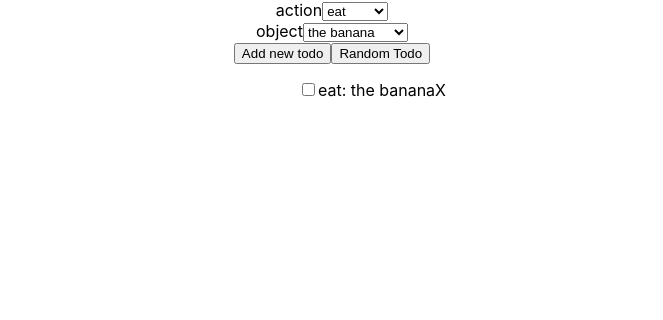
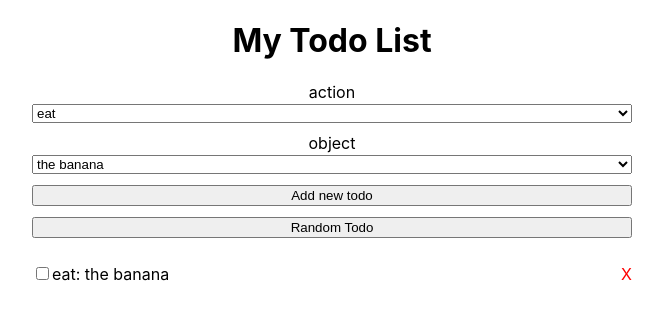
Before and after one commit to kentOneR/todo-list, a React (Create React App) app: page / in a window 1280 px wide. Both pictures are taken after a click on the input "Add new todo". Shown: the top 320 px of the page, without its empty margins (308-971 px from the left). Built offline with nearby package versions, Linux system fonts and the light colour scheme.

Commit message:
Add new dependency styled components

```diff
--- a/package.json
+++ b/package.json
@@ -7,7 +7,8 @@
     "react-dom": "^16.6.0",
     "react-redux": "^5.1.0",
     "react-scripts": "2.0.5",
-    "redux": "^4.0.1"
+    "redux": "^4.0.1",
+    "styled-components": "^4.0.2"
   },
   "scripts": {
     "start": "react-scripts start",
--- a/src/App.js
+++ b/src/App.js
@@ -1,5 +1,6 @@
 import React, { Component } from 'react';
 import { connect } from 'react-redux';
+import styled from 'styled-components';
 import './App.css';
 
 import FormContainer from './containers/form-container';
@@ -26,6 +27,11 @@ const OBJECTS = [
   'the coffin',
 ];
 
+const StyledContainer = styled.div`
+  width: 80%;
+  max-width: 600px;
+  margin: 0 auto;
+`;
 
 class App extends Component {
 
@@ -46,6 +52,8 @@ class App extends Component {
   render() {
     return (
       <div className="App">
+        <h1>My Todo List</h1>
+        <StyledContainer>
           <FormContainer actions={ACTIONS} objects={OBJECTS} submit='Add new todo'/>
           <TodosList
             todos={this.props.todos}
@@ -59,6 +67,7 @@ class App extends Component {
               closed={this.closedPopin}
             /> : null
           }
+        </StyledContainer>
       </div>
     );
   }
--- a/src/containers/popin.js
+++ b/src/containers/popin.js
@@ -1,6 +1,17 @@
 import React, { Component } from 'react';
 import { connect } from 'react-redux';
+import styled from 'styled-components';
 import SelectForm from '../components/selectForm';
+
+const PopinWrapper = styled.div`
+  position: absolute;
+  top: 50%;
+  left: 50%;
+  width: 80%;
+  max-width: 400px;
+  background-color: #f5f5f5;
+  transform: translate(-50%, -50%);
+`;
 
 class Popin extends Component {
 
@@ -46,7 +57,7 @@ class Popin extends Component {
 
   render() {
     return (
-      <div>
+      <PopinWrapper>
         <span onClick={this.props.closed}>X</span>
         <p>Action: {this.props.todo.action}</p>
         <p>Object: {this.props.todo.object}</p>
@@ -57,7 +68,7 @@ class Popin extends Component {
           <SelectForm label='object' options={this.props.objects} changed={this.onObjectChangedHangler} />
           <input type='submit' value='Update todo' onClick={this.onUpdateValues} />
         </form>
-      </div>
+      </PopinWrapper>
     );
   }
 }
--- a/src/containers/todos-list.js
+++ b/src/containers/todos-list.js
@@ -3,13 +3,13 @@ import React from 'react';
 const todosList = (props) => (
   <ul>
     {props.todos.map((todo) => (
-      <ul key={todo.id} onClick={props.clicked}>
+      <li key={todo.id} onClick={props.clicked}>
         <input type='checkbox' onClick={() => props.toggle(todo.id)} defaultChecked={todo.done}/>
         <span onClick={() => props.updated(todo.id)}>{todo.action}: {todo.object}</span>
-        <span onClick={() => props.deleted(todo.id)}>
+        <span className='closed-popin' onClick={() => props.deleted(todo.id)}>
           X
         </span>
-      </ul>
+      </li>
     ))}
   </ul>
 );
--- a/src/index.css
+++ b/src/index.css
@@ -12,3 +12,31 @@ code {
   font-family: source-code-pro, Menlo, Monaco, Consolas, "Courier New",
     monospace;
 }
+
+label,
+select,
+input:not([type='checkbox']) {
+  width: 100%;
+}
+
+select,
+input {
+  margin-bottom: 10px;
+}
+
+ul {
+  padding-left: 0;
+}
+
+li {
+  position: relative;
+  list-style-type: none;
+  text-align: left;
+}
+
+.closed-popin {
+  position: absolute;
+  top: 0;
+  right: 0;
+  color: #FF0000;
+}
```
Also changed, not shown: 1 other file (tests, documents, lock files or other folders). Lines whose indentation alone changed are shown as unchanged.
